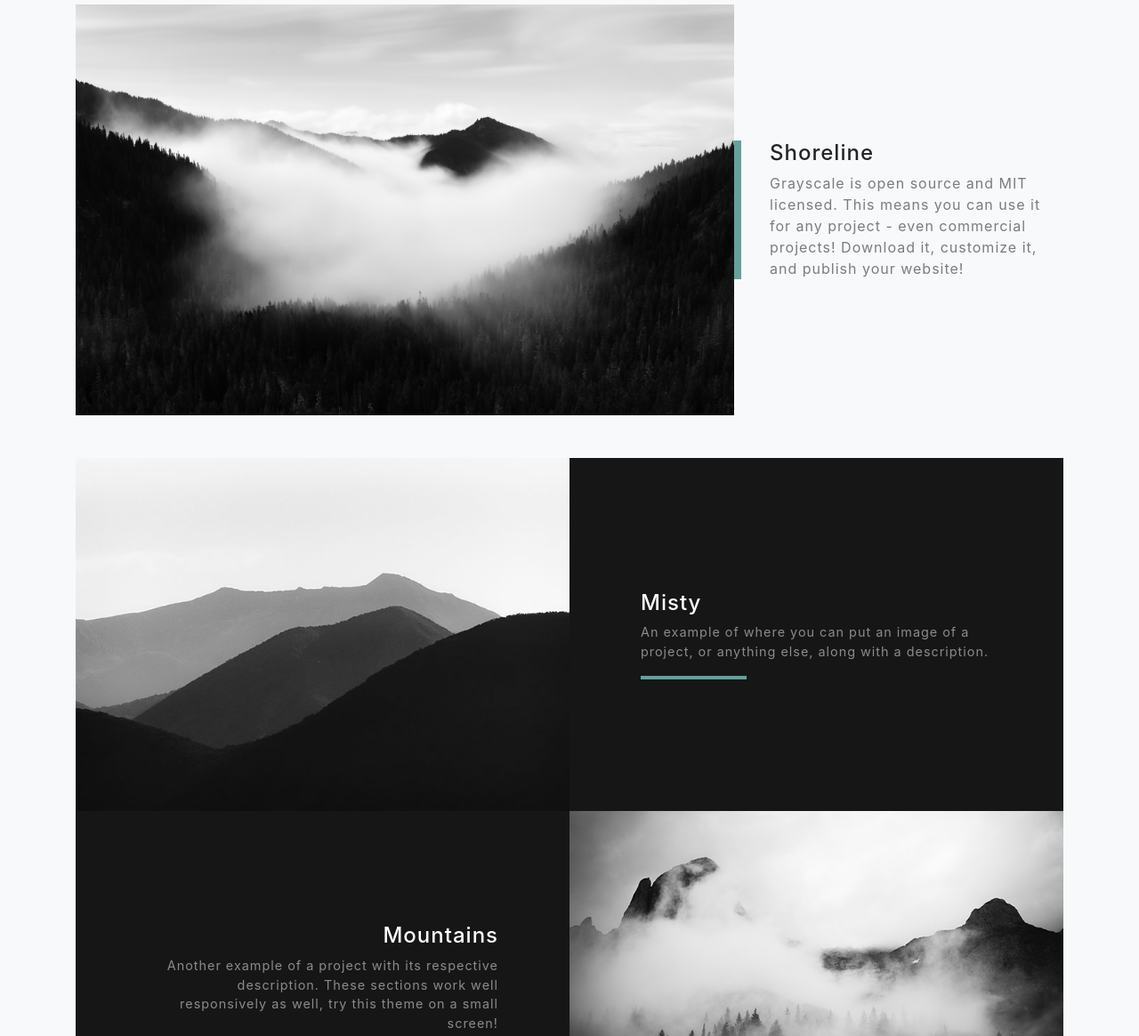
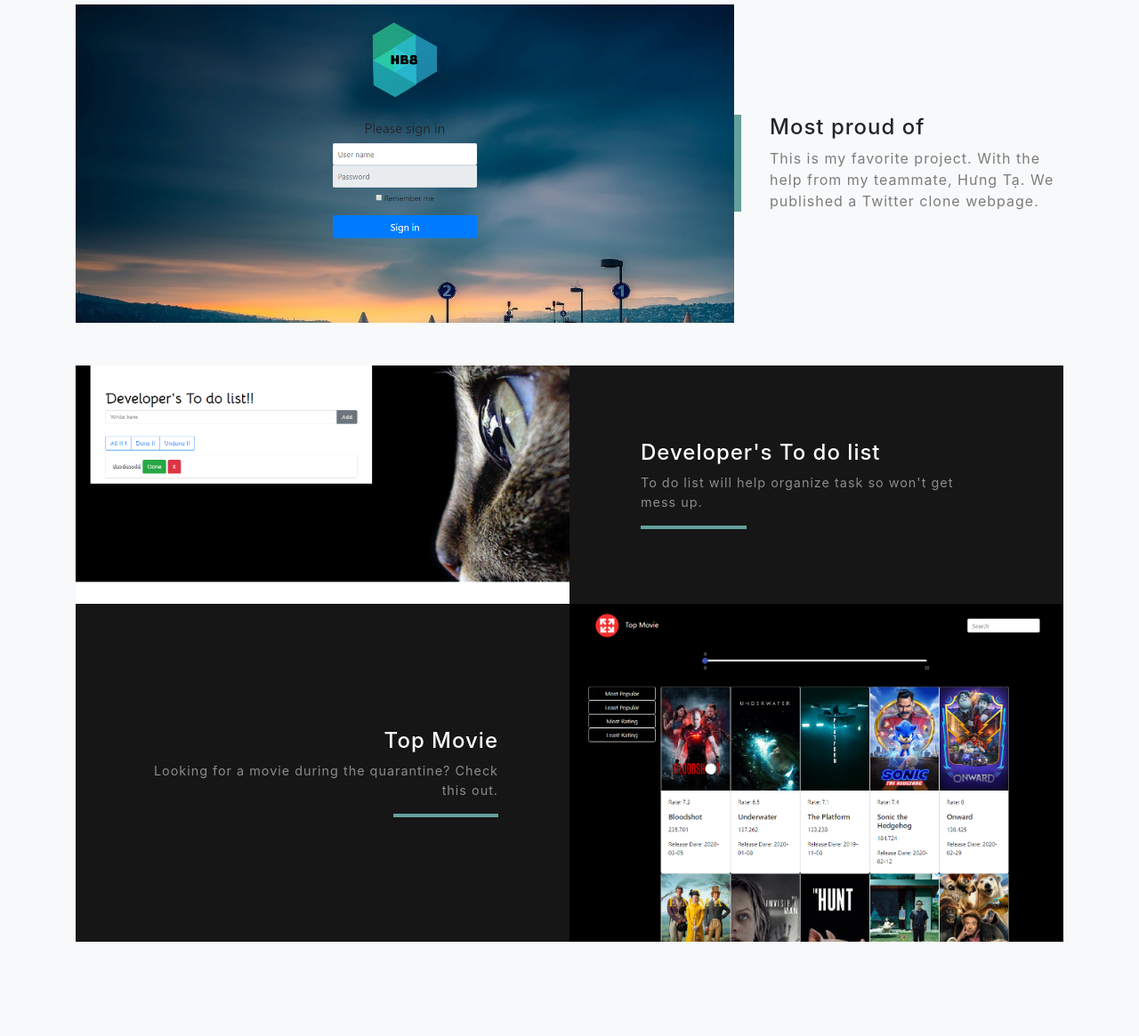
Before and after one commit to AgentUnicorn/PortFolio, a website with bundled scripts: page index.html in a window 1280 px wide. Shown: the part 1860-3025 px from the top of the page at 89% size. Built offline with nearby package versions, Linux system fonts and the light colour scheme.

Commit message:
update link

```diff
--- a/index.html
+++ b/index.html
@@ -115,12 +115,14 @@
       <!-- Featured Project Row -->
       <div class="row align-items-center no-gutters mb-4 mb-lg-5">
         <div class="col-xl-8 col-lg-7">
-          <img class="img-fluid mb-3 mb-lg-0" src="img/bg-masthead.jpg" alt="">
+          <a href="https://hb8-twitter.netlify.com/">
+          <img class="img-fluid mb-3 mb-lg-0" src="img/hb8.png" alt="">
+          </a>
         </div>
         <div class="col-xl-4 col-lg-5">
           <div class="featured-text text-center text-lg-left">
-            <h4>Shoreline</h4>
-            <p class="text-black-50 mb-0">Grayscale is open source and MIT licensed. This means you can use it for any project - even commercial projects! Download it, customize it, and publish your website!</p>
+            <h4>Most proud of</h4>
+            <p class="text-black-50 mb-0">This is my favorite project. With the help from my teammate, Hưng Tạ. We published a Twitter clone webpage.</p>
           </div>
         </div>
       </div>
@@ -128,14 +130,16 @@
       <!-- Project One Row -->
       <div class="row justify-content-center no-gutters mb-5 mb-lg-0">
         <div class="col-lg-6">
-          <img class="img-fluid" src="img/demo-image-01.jpg" alt="">
+          <a href="https://coderschool-todolist.netlify.com/">
+          <img class="img-fluid" src="img/todo.png" alt="">
+          </a>
         </div>
         <div class="col-lg-6">
           <div class="bg-black text-center h-100 project">
             <div class="d-flex h-100">
               <div class="project-text w-100 my-auto text-center text-lg-left">
-                <h4 class="text-white">Misty</h4>
-                <p class="mb-0 text-white-50">An example of where you can put an image of a project, or anything else, along with a description.</p>
+                <h4 class="text-white">Developer's To do list</h4>
+                <p class="mb-0 text-white-50">To do list will help organize task so won't get mess up.</p>
                 <hr class="d-none d-lg-block mb-0 ml-0">
               </div>
             </div>
@@ -146,14 +150,16 @@
       <!-- Project Two Row -->
       <div class="row justify-content-center no-gutters">
         <div class="col-lg-6">
-          <img class="img-fluid" src="img/demo-image-02.jpg" alt="">
+          <a href="https://top-movie.netlify.com/">
+          <img class="img-fluid" src="img/topmovie.png" alt="" height="10%">
+          </a>
         </div>
         <div class="col-lg-6 order-lg-first">
           <div class="bg-black text-center h-100 project">
             <div class="d-flex h-100">
               <div class="project-text w-100 my-auto text-center text-lg-right">
-                <h4 class="text-white">Mountains</h4>
-                <p class="mb-0 text-white-50">Another example of a project with its respective description. These sections work well responsively as well, try this theme on a small screen!</p>
+                <h4 class="text-white">Top Movie</h4>
+                <p class="mb-0 text-white-50">Looking for a movie during the quarantine? Check this out.</p>
                 <hr class="d-none d-lg-block mb-0 mr-0">
               </div>
             </div>
@@ -229,10 +235,10 @@
         <a href="#" class="mx-2">
           <i class="fab fa-twitter"></i>
         </a>
-        <a href="#" class="mx-2">
+        <a href="https://www.facebook.com/profile.php?id=100004305826702" class="mx-2">
           <i class="fab fa-facebook-f"></i>
         </a>
-        <a href="#" class="mx-2">
+        <a href="https://github.com/AgentUnicorn" class="mx-2">
           <i class="fab fa-github"></i>
         </a>
       </div>
@@ -243,7 +249,7 @@
   <!-- Footer -->
   <footer class="bg-black small text-center text-white-50">
     <div class="container">
-      Copyright &copy; Your Website 2019
+      Copyright &copy; Binh Nguyen's Portfolio 2020
     </div>
   </footer>
 
```
Also changed, not shown: img/hb8.png (added), img/todo.png (added), img/topmovie.png (added).
